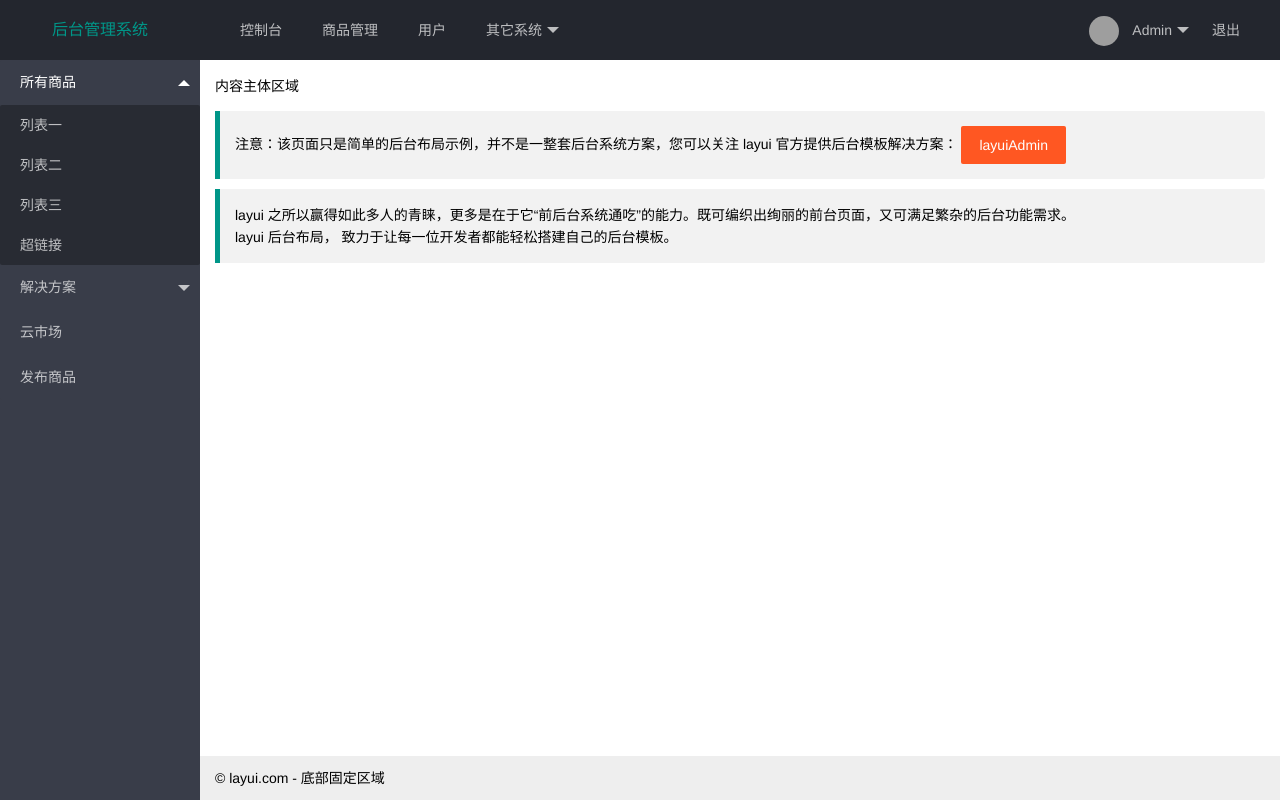
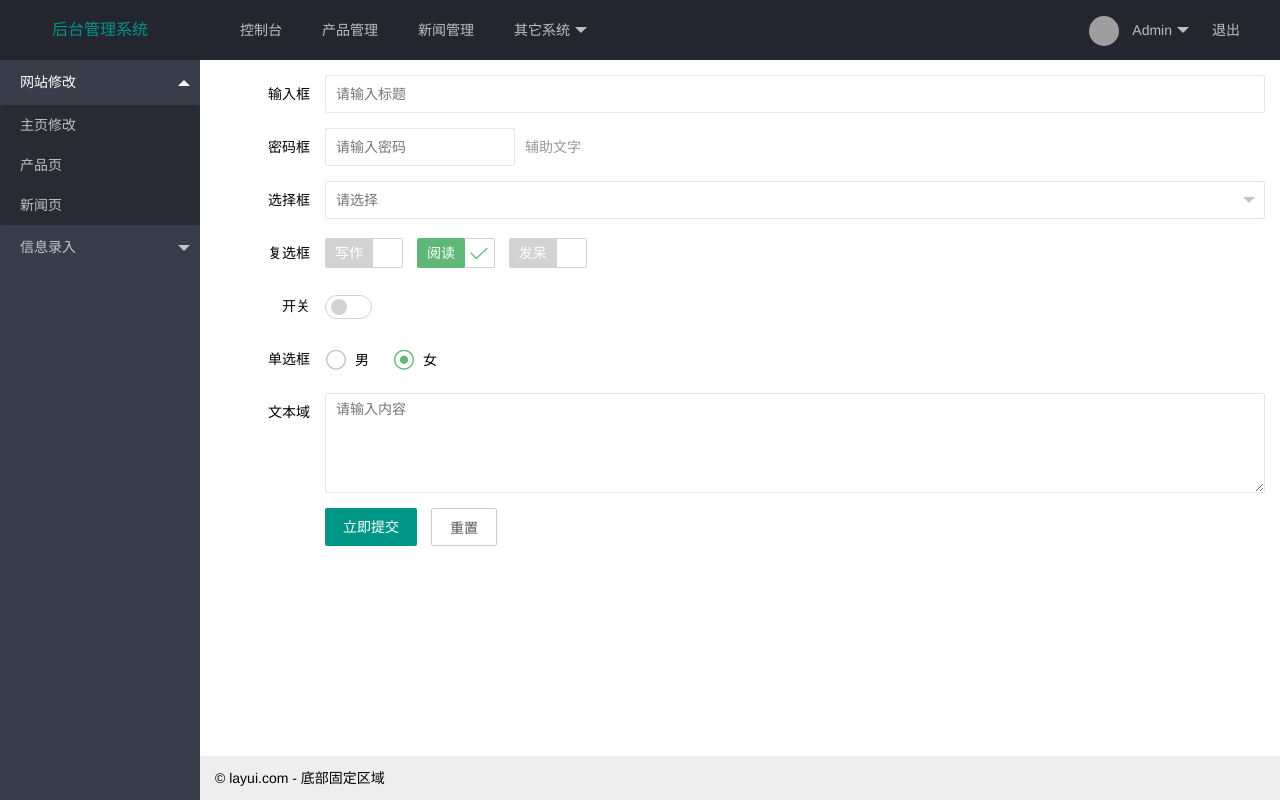
Before and after one commit to leizhu900516/PyLayuiCMS, a Flask app: template templates/back_end/index.html in a window 1280 px wide. Run offline with Flask 2, Linux system fonts and the light colour scheme; the template is opened without the code that fills it, so the values that code supplies are empty; grey boxes are pictures that could not be loaded.

Commit message:
back end update

```diff
--- a/app/admin/admin.py
+++ b/app/admin/admin.py
@@ -11,3 +11,8 @@ admin = Blueprint("admin",__name__)
 @login_auth
 def adminhome():
     return render_template('back_end/index.html')
+
+@admin.route("/product")
+@login_auth
+def productmanage():
+    return render_template('back_end/product.html')
--- a/app/home/home.py
+++ b/app/home/home.py
@@ -78,7 +78,6 @@ def login():
             expires = int(time.time())+24*3600
             cookiesdict[token] = expires
             response.set_cookie(cookiename,token,max_age=expires)
-            print(">>>>>>>>>")
     elif method == 'GET':
         response = render_template('front_end/login.html')
     return response
--- /dev/null
+++ b/static/css/back_end.css
@@ -0,0 +1,6 @@
+.chc-one-title{
+    border-left: 3px solid #009688;
+        padding-left: 20px;
+    font-size: 25px;
+    margin-bottom: 10px;
+}
--- a/templates/back_end/base.html
+++ b/templates/back_end/base.html
@@ -15,6 +15,7 @@
   <meta name="format-detection" content="telephone=no">
 
   <link rel="stylesheet" href="/static/res/layui/css/layui.css"  media="all">
+  <link rel="stylesheet" href="/static/css/back_end.css"  media="all">
     {%block customcss%}
     {%endblock%}
 </head>
@@ -25,8 +26,8 @@
     <!-- 头部区域（可配合layui已有的水平导航） -->
     <ul class="layui-nav layui-layout-left">
       <li class="layui-nav-item"><a href="">控制台</a></li>
-      <li class="layui-nav-item"><a href="">商品管理</a></li>
-      <li class="layui-nav-item"><a href="">用户</a></li>
+      <li class="layui-nav-item"><a href="">产品管理</a></li>
+      <li class="layui-nav-item"><a href="">新闻管理</a></li>
       <li class="layui-nav-item">
         <a href="javascript:;">其它系统</a>
         <dl class="layui-nav-child">
@@ -56,30 +57,26 @@
       <!-- 左侧导航区域（可配合layui已有的垂直导航） -->
       <ul class="layui-nav layui-nav-tree"  lay-filter="test">
         <li class="layui-nav-item layui-nav-itemed">
-          <a class="" href="javascript:;">所有商品</a>
+          <a class="" href="javascript:;">网站修改</a>
           <dl class="layui-nav-child">
-            <dd><a href="javascript:;">列表一</a></dd>
-            <dd><a href="javascript:;">列表二</a></dd>
-            <dd><a href="javascript:;">列表三</a></dd>
-            <dd><a href="">超链接</a></dd>
+            <dd><a href="javascript:;">主页修改</a></dd>
+            <dd><a href="javascript:;">产品页</a></dd>
+            <dd><a href="javascript:;">新闻页</a></dd>
           </dl>
         </li>
-        <li class="layui-nav-item">
-          <a href="javascript:;">解决方案</a>
+        <li class="layui-nav-item {% if request.path == '/manage/product'%} layui-nav-itemed{% endif %}">
+          <a href="javascript:;">信息录入</a>
           <dl class="layui-nav-child">
-            <dd><a href="javascript:;">列表一</a></dd>
-            <dd><a href="javascript:;">列表二</a></dd>
-            <dd><a href="">超链接</a></dd>
+            <dd {% if request.path == '/manage/product'%} class="layui-this"{% endif %}><a href="/manage/product">新闻&产品</a></dd>
           </dl>
         </li>
-        <li class="layui-nav-item"><a href="">云市场</a></li>
-        <li class="layui-nav-item"><a href="">发布商品</a></li>
       </ul>
     </div>
   </div>
 
   <div class="layui-body">
     <!-- 内容主体区域 -->
+
       {% block content%}
       {%endblock%}
   </div>
@@ -94,13 +91,16 @@
   <script src="/static/res/layui/html5.min.js"></script>
   <script src="/static/res/layui/respond.min.js"></script>
 <![endif]-->
-    {%block customjs%}
-    {%endblock%}
+
 <script>
 //JavaScript代码区域
-layui.use('element', function(){
-  var element = layui.element;
-
+layui.use(['element','form','layedit','upload'], function(){
+  var element = layui.element
+      ,form = layui.form
+      ,upload = layui.upload
+      ,layedit = layui.layedit;
+   {%block customjs%}
+    {%endblock%}
 });
 </script>
 
--- a/templates/back_end/index.html
+++ b/templates/back_end/index.html
@@ -3,24 +3,69 @@
 {% block content%}
 
     <div style="padding: 15px">
-      内容主体区域
-
-      <br><br>
-
-      <blockquote class="layui-elem-quote">
-        注意：该页面只是简单的后台布局示例，并不是一整套后台系统方案，您可以关注 layui 官方提供后台模板解决方案：
-        <a href="https://www.layui.com/admin/" target="_blank" class="layui-btn layui-btn-danger">layuiAdmin</a>
-      </blockquote>
-
-      <blockquote class="layui-elem-quote">
-        layui 之所以赢得如此多人的青睐，更多是在于它“前后台系统通吃”的能力。既可编织出绚丽的前台页面，又可满足繁杂的后台功能需求。
-        <br>layui 后台布局， 致力于让每一位开发者都能轻松搭建自己的后台模板。
-      </blockquote>
-
-
-
-
-
+    <div class="layui-col-xs12 layui-col-md12">
+        <form class="layui-form" action="">
+          <div class="layui-form-item">
+            <label class="layui-form-label">输入框</label>
+            <div class="layui-input-block">
+              <input type="text" name="title" required  lay-verify="required" placeholder="请输入标题" autocomplete="off" class="layui-input">
+            </div>
+          </div>
+          <div class="layui-form-item">
+            <label class="layui-form-label">密码框</label>
+            <div class="layui-input-inline">
+              <input type="password" name="password" required lay-verify="required" placeholder="请输入密码" autocomplete="off" class="layui-input">
+            </div>
+            <div class="layui-form-mid layui-word-aux">辅助文字</div>
+          </div>
+          <div class="layui-form-item">
+            <label class="layui-form-label">选择框</label>
+            <div class="layui-input-block">
+              <select name="city" lay-verify="required">
+                <option value=""></option>
+                <option value="0">北京</option>
+                <option value="1">上海</option>
+                <option value="2">广州</option>
+                <option value="3">深圳</option>
+                <option value="4">杭州</option>
+              </select>
+            </div>
+          </div>
+          <div class="layui-form-item">
+            <label class="layui-form-label">复选框</label>
+            <div class="layui-input-block">
+              <input type="checkbox" name="like[write]" title="写作">
+              <input type="checkbox" name="like[read]" title="阅读" checked>
+              <input type="checkbox" name="like[dai]" title="发呆">
+            </div>
+          </div>
+          <div class="layui-form-item">
+            <label class="layui-form-label">开关</label>
+            <div class="layui-input-block">
+              <input type="checkbox" name="switch" lay-skin="switch">
+            </div>
+          </div>
+          <div class="layui-form-item">
+            <label class="layui-form-label">单选框</label>
+            <div class="layui-input-block">
+              <input type="radio" name="sex" value="男" title="男">
+              <input type="radio" name="sex" value="女" title="女" checked>
+            </div>
+          </div>
+          <div class="layui-form-item layui-form-text">
+            <label class="layui-form-label">文本域</label>
+            <div class="layui-input-block">
+              <textarea name="desc" placeholder="请输入内容" class="layui-textarea"></textarea>
+            </div>
+          </div>
+          <div class="layui-form-item">
+            <div class="layui-input-block">
+              <button class="layui-btn" lay-submit lay-filter="formDemo">立即提交</button>
+              <button type="reset" class="layui-btn layui-btn-primary">重置</button>
+            </div>
+          </div>
+        </form>
+    </div>
 
     </div>
 {%endblock%}
```
Also changed, not shown: app/api/api.py (added, +12 -0 lines), templates/back_end/product.html (added, +113 -0 lines).
